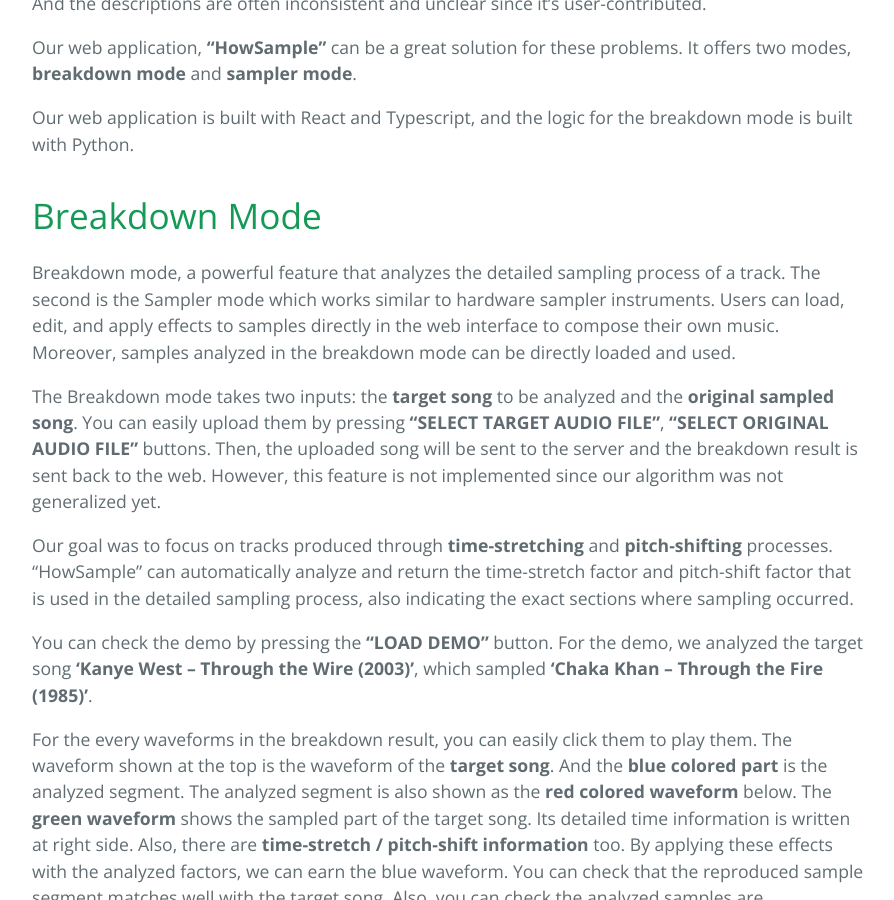
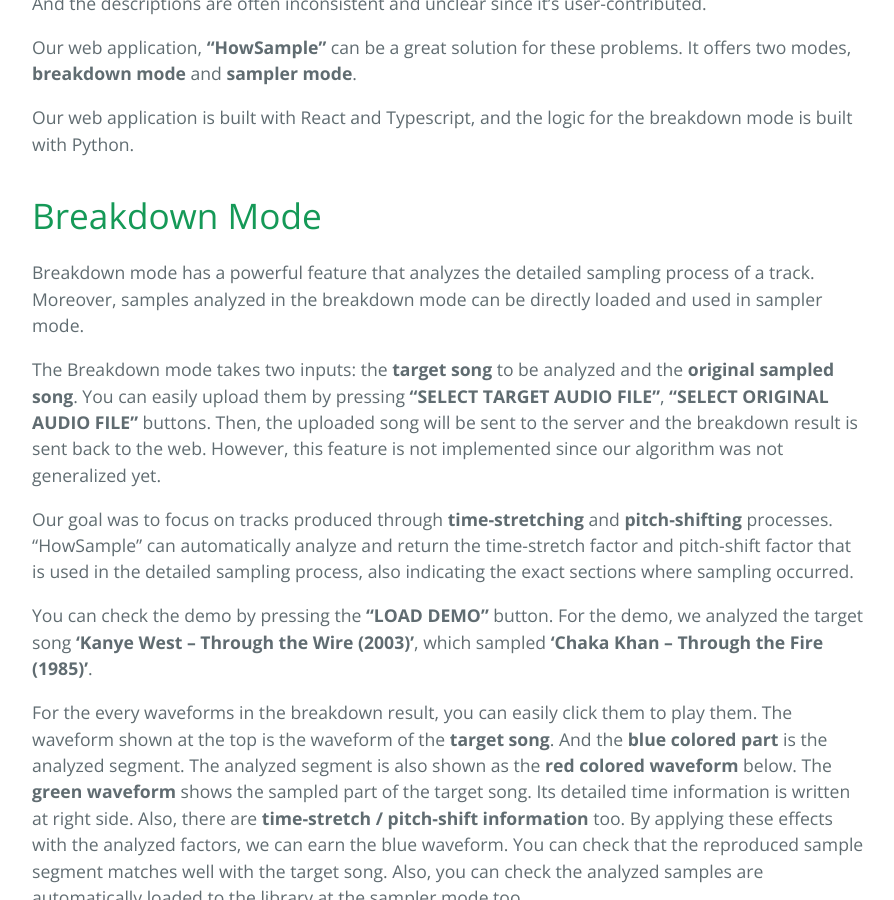
Before and after one commit to JJong84/CTP431-Final, a Jekyll site: the page built from index.md, in a window 1280 px wide and 900 px high, scrolled down 983 px. Shown: the whole window, without its empty margins (192-1086 px from the left). Built offline with Jekyll 4.4.1, drawn with Linux system fonts in a browser that asks for light colours; some of the changed text lies outside the part shown.

Commit message:
FIX Typo

```diff
--- a/_config.yml
+++ b/_config.yml
@@ -1,5 +1,5 @@
 title: How Sample?
-description: Fianl Project for CTP431
+description: Final Project for CTP431
 show_downloads: false
 project_link: https://jjong84.github.io/HowSample
 github_link: https://github.com/JJong84/HowSample
--- a/index.md
+++ b/index.md
@@ -24,7 +24,7 @@ Our web application is built with React and Typescript, and the logic for the br
 
 # Breakdown Mode
 
-Breakdown mode, a powerful feature that analyzes the detailed sampling process of a track. The second is the Sampler mode which works similar to hardware sampler instruments. Users can load, edit, and apply effects to samples directly in the web interface to compose their own music. Moreover, samples analyzed in the breakdown mode can be directly loaded and used.
+Breakdown mode has a powerful feature that analyzes the detailed sampling process of a track. Moreover, samples analyzed in the breakdown mode can be directly loaded and used in sampler mode.
 
 The Breakdown mode takes two inputs: the **target song** to be analyzed and the **original sampled song**. You can easily upload them by pressing **“SELECT TARGET AUDIO FILE”**, **“SELECT ORIGINAL AUDIO FILE”** buttons. Then, the uploaded song will be sent to the server and the breakdown result is sent back to the web. However, this feature is not implemented since our algorithm was not generalized yet.
 
```
